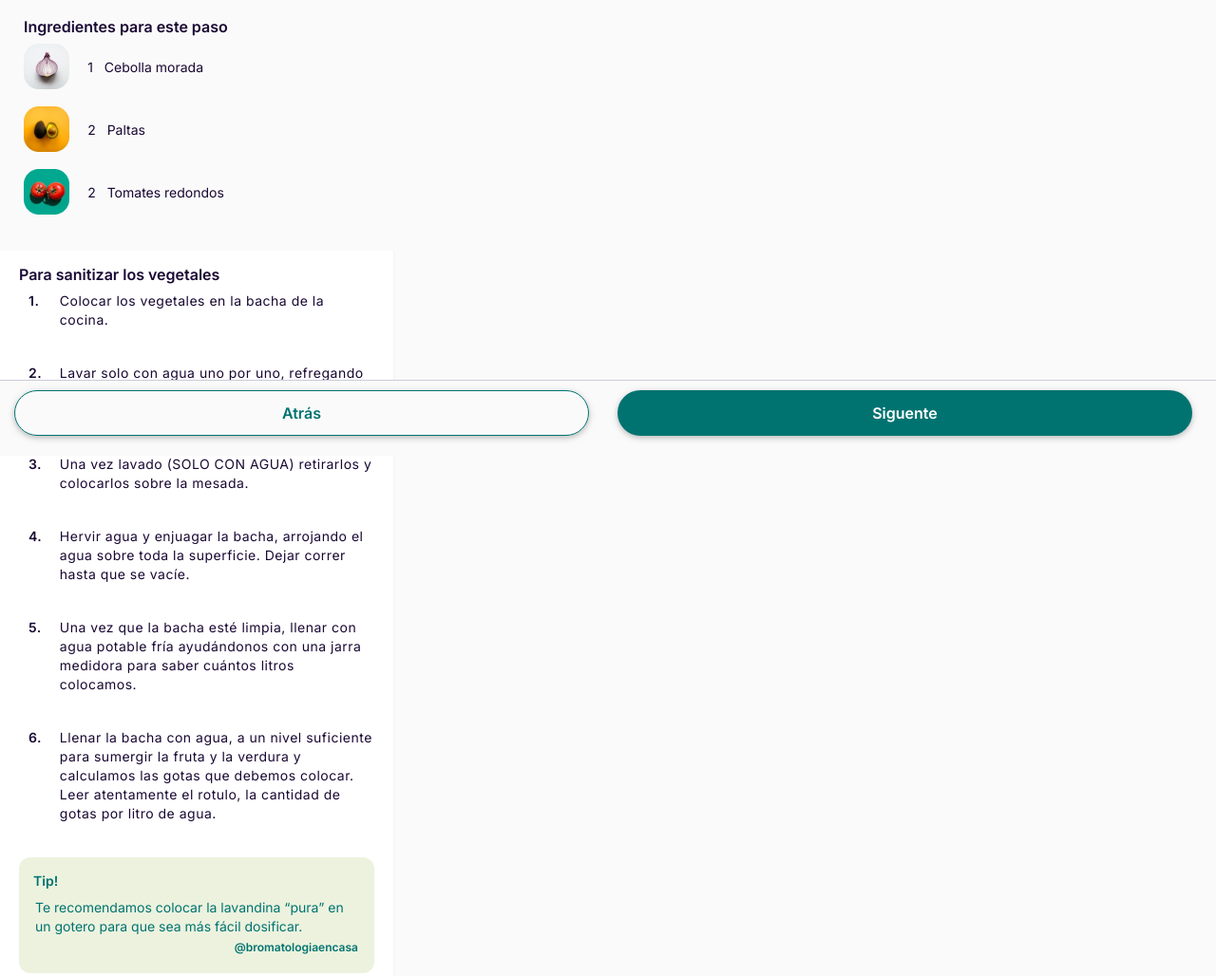
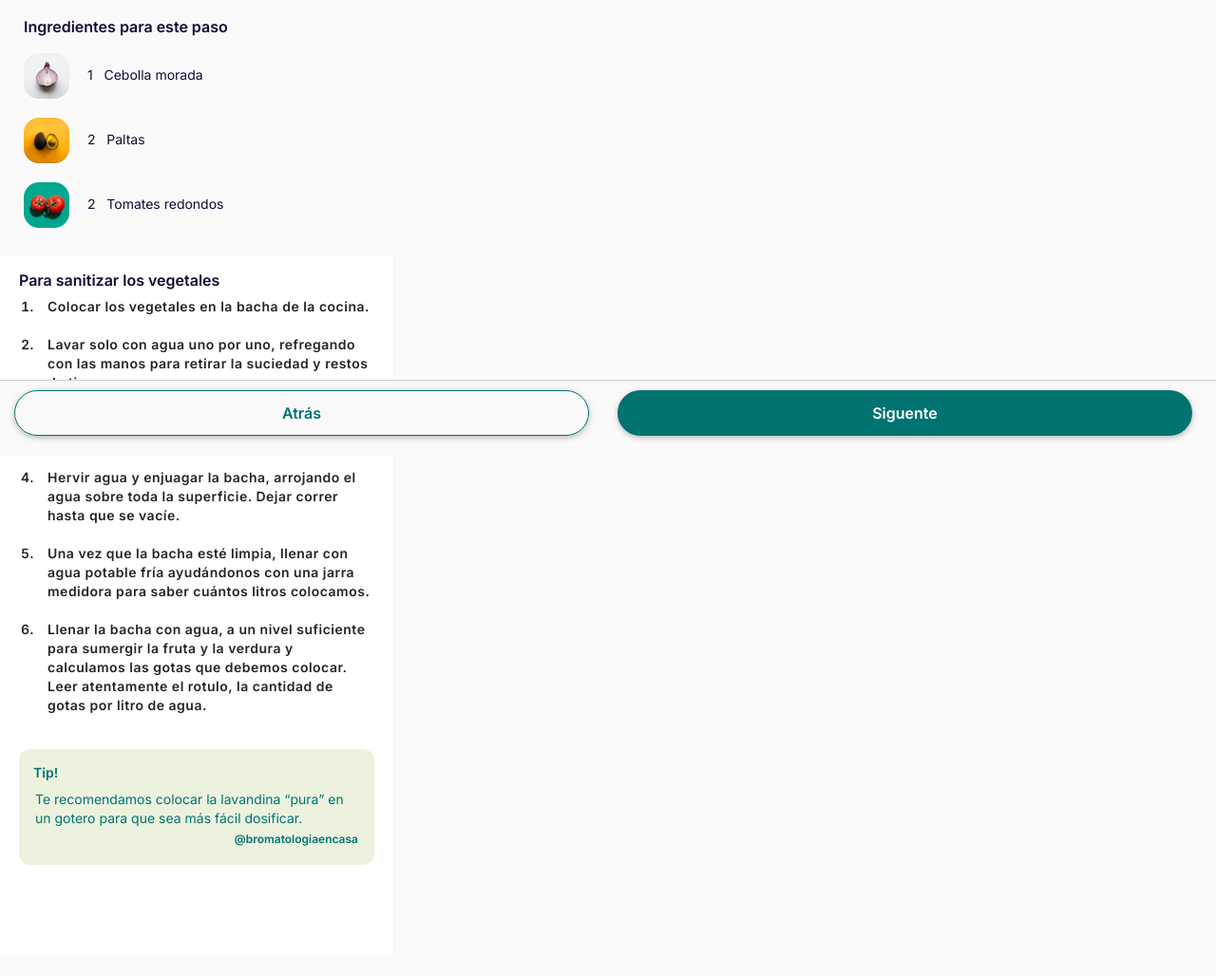
Before and after one commit to tutenedor/app, a plain HTML site: page receta-paso1.html in a window 1280 px wide. Shown: the part 320-1348 px from the top of the page at 95% size. After the commit the page ends 1326 px from the top, so only its background shows below. Drawn offline with nearby package versions, Linux system fonts and the light colour scheme.

Commit message:
Add files via upload

```diff
--- a/receta-paso1.html
+++ b/receta-paso1.html
@@ -67,20 +67,21 @@
          <div class="col">  <h2 class="subtitle encabezado2">Ingredientes para este paso</h2></div>
         </div>
 
-        <div class="row lista-ingred">
-        <div class="col-2"><img src="img/svg/ingrediente1.png" alt=" "></div>
-        <div class="col-10"><p>1 &nbsp; Cebolla morada</p></div>
-        </div>
+        <ul>
+        <li class="ingredientes-detalle"><img src="img/svg/ingrediente1.png" alt=" ">
+             1 &nbsp; Cebolla morada
+            </li>
 
-         <div class="row lista-ingred">
-        <div class="col-2"><img src="img/svg/ingrediente2.png" alt=" "></div>
-        <div class="col-10"><p>2 &nbsp; Paltas</p></div>
-        </div>
+        <li class="ingredientes-detalle"><img src="img/svg/ingrediente2.png" alt=" ">
+             2 &nbsp; Paltas
+            </li>
 
-         <div class="row lista-ingred">
-        <div class="col-2"><img src="img/svg/ingrediente3.png" alt=" "></div>
-        <div class="col-10"><p>2 &nbsp; Tomates redondos</p></div>
-        </div>
+        <li class="ingredientes-detalle"><img src="img/svg/ingrediente3.png" alt=" ">
+             2 &nbsp; Tomates redondos
+            </li>
+
+        </ul>
+
 
         </div>
 
@@ -90,38 +91,20 @@
       <div class="row ">
             <div class="col receta" id="recetapasos">
               <h2 class="subtitle encabezado2">Para sanitizar los vegetales</h2>
-            <div class="row lista-receta">
-            <div class="col-1"><p class="numero"> 1.</p>
-                </div>
-                <div class="col-11"><p>Colocar los vegetales en la bacha de la cocina.</p></div>
-            </div>
-            <div class="row lista-receta">
-            <div class="col-1"><p class="numero"> 2.</p>
-                </div>
-                <div class="col-11"><p>Lavar solo con agua uno por uno, refregando con las manos para retirar la suciedad y restos de tierra.</p></div>
-            </div>
-
-             <div class="row lista-receta">
-            <div class="col-1"><p class="numero"> 3.</p>
-                </div>
-                <div class="col-11"><p>Una vez lavado (SOLO CON AGUA) retirarlos y colocarlos  sobre la mesada.</p></div>
-            </div>
-            <div class="row lista-receta">
-            <div class="col-1"><p class="numero"> 4.</p>
-                </div>
-                <div class="col-11"><p>Hervir agua y  enjuagar la bacha, arrojando el agua sobre toda la superficie. Dejar correr hasta que se vacíe.</p></div>
-            </div>
-
-             <div class="row lista-receta">
-            <div class="col-1"><p class="numero"> 5.</p>
-                </div>
-                <div class="col-11"><p>Una vez que la bacha esté limpia, llenar con agua potable fría ayudándonos con una jarra medidora para saber cuántos litros colocamos.</p></div>
-            </div>
-            <div class="row lista-receta">
-            <div class="col-1"><p class="numero"> 6.</p>
-                </div>
-                <div class="col-11"><p>Llenar la bacha con agua, a un nivel suficiente para sumergir la fruta y la verdura y calculamos las gotas que debemos colocar. Leer atentamente el rotulo, la cantidad de gotas por litro de agua.</p></div>
-            </div>
+                 <ol>
+                     <li class="lista-receta numero li-instrucciones"><span class="instrucciones"> Colocar los vegetales en la bacha de la cocina.</span>
+                    </li>
+                     <li class="lista-receta numero li-instrucciones"><span class="instrucciones"> Lavar solo con agua uno por uno, refregando con las manos para retirar la suciedad y restos de tierra.</span>
+                    </li>
+                     <li class="lista-receta numero li-instrucciones"><span class="instrucciones">Una vez lavado (Solo con agua) retirarlos y colocarlos  sobre la mesada.</span>
+                    </li>
+                <li class="lista-receta numero li-instrucciones"><span class="instrucciones">Hervir agua y  enjuagar la bacha, arrojando el agua sobre toda la superficie. Dejar correr hasta que se vacíe.</span>
+                    </li>
+                       <li class="lista-receta numero li-instrucciones"><span class="instrucciones">Una vez que la bacha esté limpia, llenar con agua potable fría ayudándonos con una jarra medidora para saber cuántos litros colocamos.</span>
+                    </li>
+                <li class="lista-receta numero li-instrucciones"><span class="instrucciones">Llenar la bacha con agua, a un nivel suficiente para sumergir la fruta y la verdura y calculamos las gotas que debemos colocar. Leer atentamente el rotulo, la cantidad de gotas por litro de agua.</span>
+                    </li>
+                </ol>
 
             <div class="tip">
                 <h3 class="tip-title">Tip!</h3>
```
Also changed, not shown: receta-paso2.html (+11 -9 lines), receta-paso3.html (+21 -22 lines), receta-paso4.html (+8 -19 lines).
